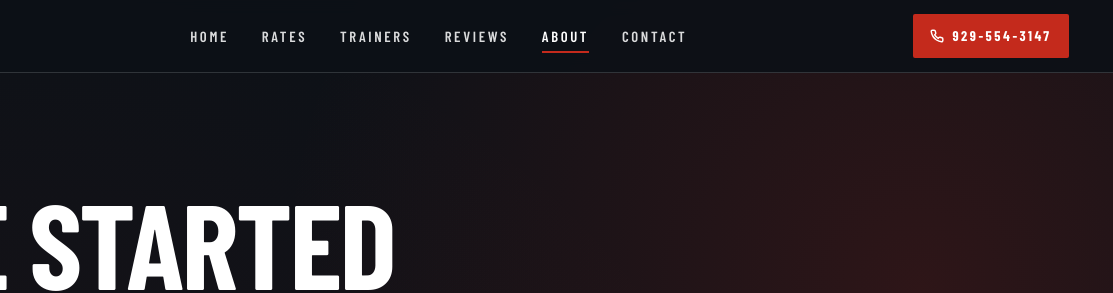
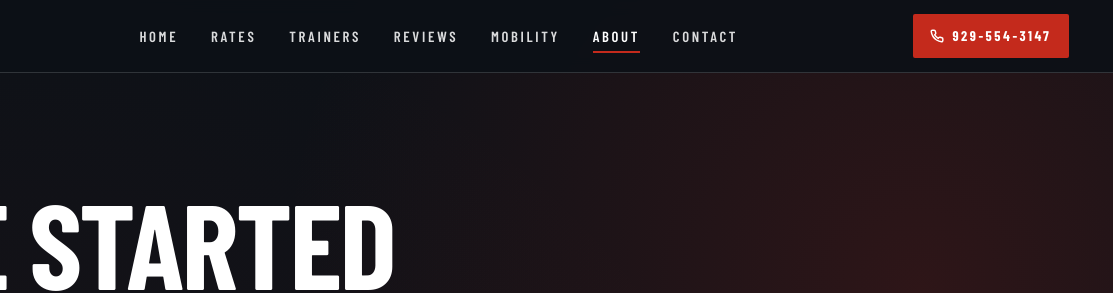
Before and after one commit to BUFtraining/buf-site, a website: page about-us/index.html in a window 1280 px wide. Shown: the top 293 px of the page, 167-1280 px from the left. Drawn offline with nearby package versions, Linux system fonts and the light colour scheme; a web font is replaced by a local one.

Commit message:
Update index.html

```diff
--- a/about-us/index.html
+++ b/about-us/index.html
@@ -521,6 +521,7 @@
           <a href="/rates/">Rates</a>
           <a href="/trainers/">Trainers</a>
           <a href="/reviews/">Reviews</a>
+          <a href="/mobility-sessions/">Mobility</a>
           <a href="/about-us/" class="is-active">About</a>
           <a href="/contact-us/">Contact</a>
         </nav>
@@ -537,7 +538,8 @@
         <a href="/rates/">Rates</a>
         <a href="/trainers/">Trainers</a>
         <a href="/reviews/">Reviews</a>
-        <a href="/about-us/" class="is-active">About</a>
+        <a href="/mobility-sessions/">Mobility</a>
+          <a href="/about-us/" class="is-active">About</a>
         <a href="/contact-us/">Contact</a>
         <a href="tel:+19295543147" class="call-btn">Call 929-554-3147</a>
       </div>
```
